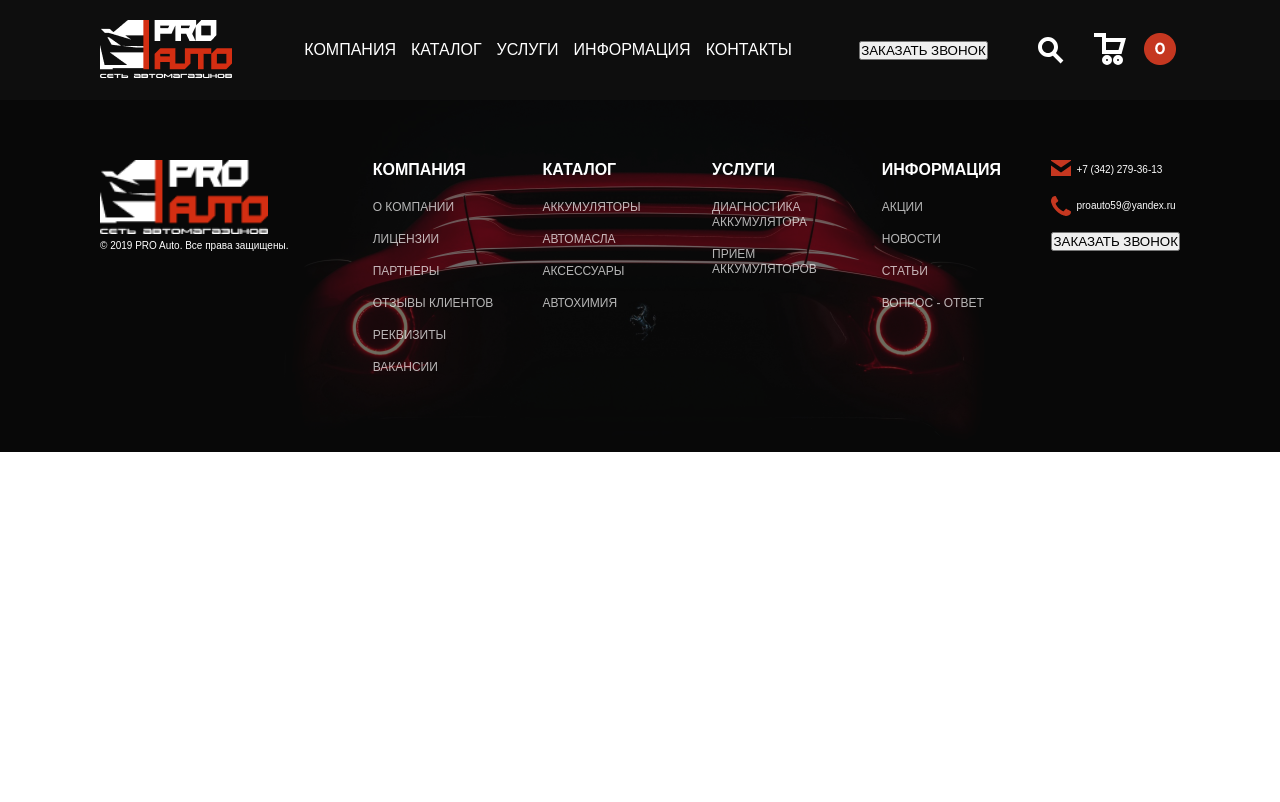
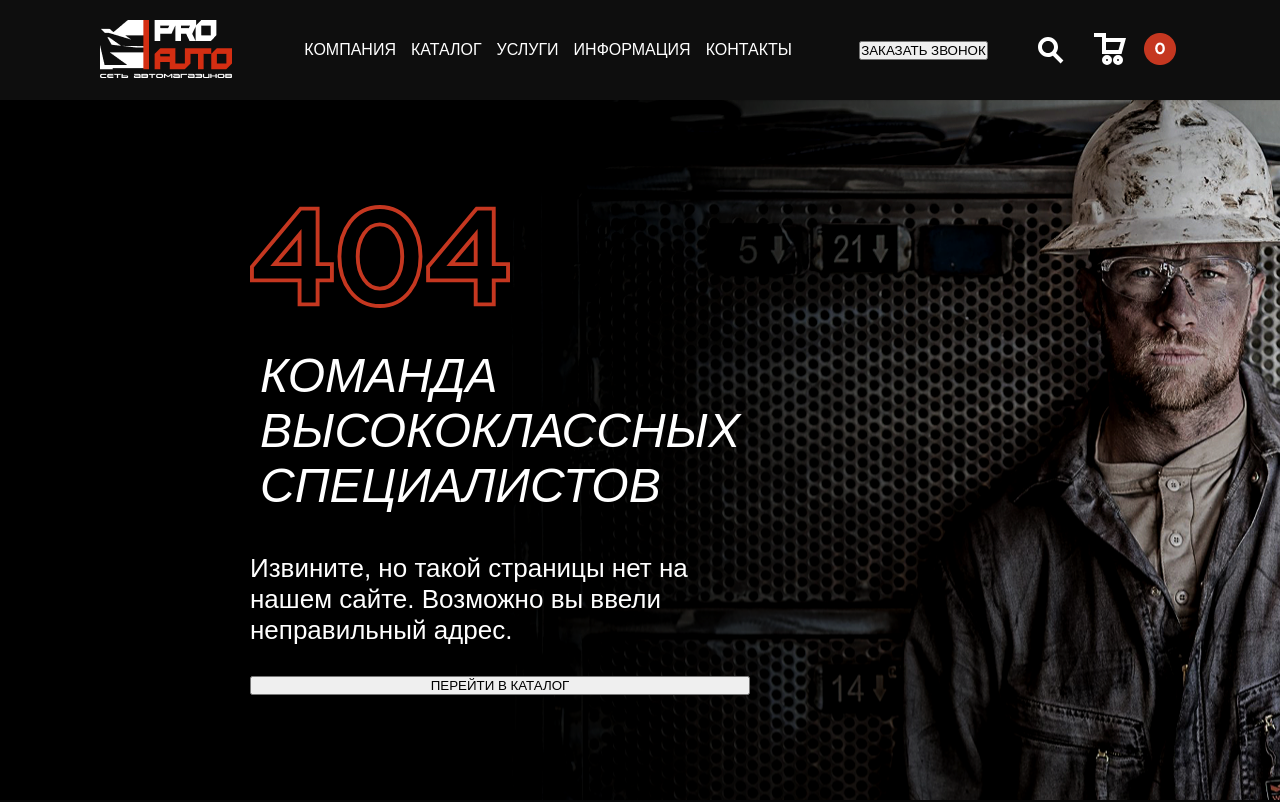
Before and after one commit to NextTechUZ/Autozone-front, a React (Create React App) app: page /notFound in a window 1280 px wide. Shown: the top 802 px of the page. Built offline with nearby package versions, Linux system fonts and the light colour scheme; a web font is replaced by a local one.

Commit message:
feat: not found page

```diff
--- a/src/components/Subtitle/index.js
+++ b/src/components/Subtitle/index.js
@@ -1,23 +1,36 @@
 import styles from "./index.module.scss";
 
 function Subtitle({
-  align,
+  textAlign = "center",
   children,
   color = "var(--color-brand--2)",
   size = "2.6rem",
-  capitalize,
+  margin = "0",
+  maxWidth = "",
 }) {
   return (
-    <p
+    <div
       style={{
-        color: color,
-        size: size,
-        textAlign: align === "center" ? "center" : "left",
+        justifyContent:
+          (textAlign === "center" && "center") ||
+          (textAlign === "left" && "left") ||
+          (textAlign === "right" && "right"),
       }}
-      className={styles.subtitle}
+      className={styles.wrapper}
     >
-      {children}
-    </p>
+      <p
+        style={{
+          color: color,
+          fontSize: size,
+          textAlign: textAlign,
+          margin: margin,
+          maxWidth: maxWidth,
+        }}
+        className={styles.subtitle}
+      >
+        {children}
+      </p>
+    </div>
   );
 }
 
--- a/src/components/Subtitle/index.module.scss
+++ b/src/components/Subtitle/index.module.scss
@@ -1,10 +1,8 @@
-.subtitle {
-  font-size: 2.4rem;
-  text-align: center;
-  font-style: normal;
-  font-weight: 500;
-  line-height: normal;
-  max-width: 800px;
-  margin: 0 auto;
-  padding: 2rem;
+.wrapper {
+  display: flex;
+  .subtitle {
+    font-style: normal;
+    font-weight: 500;
+    line-height: normal;
+  }
 }
--- a/src/components/Title/index.js
+++ b/src/components/Title/index.js
@@ -7,6 +7,8 @@ function Title({
   size = "3.6rem",
   textAlign = "center",
   margin = "0",
+  fontStyle = "normal",
+  fontWeight = "400",
 }) {
   return (
     <div
@@ -25,6 +27,8 @@ function Title({
           borderBottom: outline ? "4px solid var(--color-brand--1)" : "",
           textAlign: textAlign,
           margin: margin,
+          fontStyle: fontStyle,
+          fontWeight: fontWeight,
         }}
       >
         {children}
--- a/src/components/Title/index.module.scss
+++ b/src/components/Title/index.module.scss
@@ -3,10 +3,7 @@
 
   h1 {
     color: var(--color-brand--2);
-    text-align: center;
-    font-size: 0.5rem;
-    font-style: normal;
-    font-weight: 700;
+
     line-height: normal;
     text-transform: uppercase;
     width: max-content;
--- a/src/components/section/Directory/index.js
+++ b/src/components/section/Directory/index.js
@@ -5,10 +5,10 @@ import styles from "./index.module.scss";
 function Directory({ data, title, subtitle }) {
   return (
     <div className={styles.wrapper}>
-      <Title textAlign="center" size="4.8rem" outline>
+      <Title textAlign="center" outline>
         {title}
       </Title>
-      <Subtitle textAlign="right">{subtitle}</Subtitle>
+      <Subtitle uppercase={true}>{subtitle}</Subtitle>
       <div className={styles.directory}>
         {data?.map(({ id, imgUrl, title }) => (
           <ImgCard key={id} imgUrl={imgUrl} title={title} />
--- a/src/components/section/Showcase/index.js
+++ b/src/components/section/Showcase/index.js
@@ -6,33 +6,9 @@ import "swiper/css/pagination";
 import "swiper/css/effect-fade";
 
 import styles from "./index.module.scss";
+import Subtitle from "../../Subtitle";
 
-import ShowcaseImg1 from "../../../img/showcaseBg1.png";
-import ShowcaseImg2 from "../../../img/showcaseBg2.png";
-import ShowcaseImg3 from "../../../img/showcaseBg3.png";
-
-const data = [
-  {
-    id: 1,
-    bgImg: ShowcaseImg1,
-    title: "КОМАНДА ВЫСОКОКЛАССНЫХ СПЕЦИАЛИСТОВ",
-    buttonTitle: "ПЕРЕЙТИ В КАТАЛОГ",
-  },
-  {
-    id: 2,
-    bgImg: ShowcaseImg2,
-    title: "ЗАБОТЛИВЫЙ СЕРВИС И СВОЕВРЕВЕННАЯ ИНФОРМАЦИЯ",
-    buttonTitle: "ПЕРЕЙТИ В КАТАЛОГ",
-  },
-  {
-    id: 3,
-    bgImg: ShowcaseImg3,
-    title: "БУДЬТЕ НА СВЯЗИ С КОМАНДОЙ PRO AUTO",
-    buttonTitle: "ПЕРЕЙТИ В КАТАЛОГ",
-  },
-];
-
-function Showcase() {
+function Showcase({ subtitle, notFoundImg, data, titleMargin }) {
   return (
     <div>
       <Swiper
@@ -49,21 +25,30 @@ function Showcase() {
         effect="fade"
       >
         {data.map(({ id, title, buttonTitle, bgImg }) => (
-          <SwiperSlide key={id}>
-            <div
-              style={{
-                backgroundImage: `url(${bgImg})`,
-              }}
-              className={styles["showcase-item"]}
-            >
+          <SwiperSlide
+            style={{
+              padding: "0 250px",
+              backgroundImage: `url(${bgImg})`,
+            }}
+            key={id}
+          >
+            <div className={styles["showcase-item"]}>
+              <img src={notFoundImg} alt="" />
               <Title
+                fontStyle="italic"
                 maxWidth="550px"
-                margin="15rem 0 5rem"
+                size="4.8rem"
+                margin={titleMargin}
                 textAlign="left"
                 color="#fff"
               >
                 {title}
               </Title>
+              {subtitle && (
+                <Subtitle maxWidth="60rem" textAlign="left" color="#fff">
+                  {subtitle}
+                </Subtitle>
+              )}
               <button>{buttonTitle}</button>
             </div>
           </SwiperSlide>
--- a/src/components/section/Showcase/index.module.scss
+++ b/src/components/section/Showcase/index.module.scss
@@ -1,15 +1,14 @@
 .showcase-item {
-  height: calc(100vh - 107.5px);
+  height: calc(100vh - 100.5px);
   background-position: center;
   background-size: cover;
-  padding: 50px 250px;
-  h1 {
-    color: #fff;
+  display: flex;
+  flex-direction: column;
+  justify-content: center;
+  gap: 3rem;
+  max-width: 500px;
 
-    font-size: 4.8rem;
-    font-style: italic;
-    font-weight: 400;
-    line-height: normal;
-    max-width: 570px;
+  img {
+    width: 26rem;
   }
 }
--- a/src/pages/CategoryPage/index.js
+++ b/src/pages/CategoryPage/index.js
@@ -2,10 +2,36 @@ import React from "react";
 
 import Directory from "../../components/section/Directory";
 import Showcase from "../../components/section/Showcase";
+import ShowcaseImg1 from "../../img/showcaseBg1.png";
+import ShowcaseImg2 from "../../img/showcaseBg2.png";
+import ShowcaseImg3 from "../../img/showcaseBg3.png";
+
+const showcaseDAta = [
+  {
+    id: 1,
+    bgImg: ShowcaseImg1,
+    title: "КОМАНДА ВЫСОКОКЛАССНЫХ СПЕЦИАЛИСТОВ",
+    buttonTitle: "ПЕРЕЙТИ В КАТАЛОГ",
+    subtitle:
+      "Извините, но такой страницы нет на нашем сайте. Возможно вы ввели неправильный адрес.",
+  },
+  {
+    id: 2,
+    bgImg: ShowcaseImg2,
+    title: "ЗАБОТЛИВЫЙ СЕРВИС И СВОЕВРЕВЕННАЯ ИНФОРМАЦИЯ",
+    buttonTitle: "ПЕРЕЙТИ В КАТАЛОГ",
+  },
+  {
+    id: 3,
+    bgImg: ShowcaseImg3,
+    title: "БУДЬТЕ НА СВЯЗИ С КОМАНДОЙ PRO AUTO",
+    buttonTitle: "ПЕРЕЙТИ В КАТАЛОГ",
+  },
+];
 function CategoryPage() {
   return (
     <div className="">
-      <Showcase />
+      <Showcase titleMargin="0 0 3rem" data={showcaseDAta} />
       <Directory
         subtitle="Мы предлагаем лучшие цены на продукцию!"
         title="КАТАЛОГ"
--- /dev/null
+++ b/src/pages/NotFoundPage/index.js
@@ -0,0 +1,28 @@
+import Showcase from "../../components/section/Showcase";
+import styles from "./index.module.scss";
+
+import ShowcaseImg1 from "../../img/notfound.png";
+import notfound from "../../img/404.svg";
+
+const data = [
+  {
+    id: 1,
+    bgImg: ShowcaseImg1,
+    title: "КОМАНДА ВЫСОКОКЛАССНЫХ СПЕЦИАЛИСТОВ",
+    buttonTitle: "ПЕРЕЙТИ В КАТАЛОГ",
+  },
+];
+
+function NotFoundPage() {
+  return (
+    <div className={styles["not__found--page"]}>
+      <Showcase
+        notFoundImg={notfound}
+        subtitle="Извините, но такой страницы нет на нашем сайте. Возможно вы ввели неправильный адрес."
+        data={data}
+      />
+    </div>
+  );
+}
+
+export default NotFoundPage;
--- a/src/pages/routeConfig.js
+++ b/src/pages/routeConfig.js
@@ -1,19 +1,11 @@
 import CategoryPage from "./CategoryPage";
 import HomePage from "./HomePage";
+import NotFoundPage from "./NotFoundPage";
 import ProductsPage from "./ProductsPage";
 
-
 export const routes = [
-    {id:1,
-        path:"/",
-        element: <HomePage/>
-    },
-    {id:2,
-        path:"/category",
-        element: <CategoryPage/>
-    },
-    {id:3,
-        path:"/products",
-        element: <ProductsPage/>
-    },
-]
+  { id: 1, path: "/", element: <HomePage /> },
+  { id: 2, path: "/category", element: <CategoryPage /> },
+  { id: 3, path: "/products", element: <ProductsPage /> },
+  { id: 4, path: "/notFound", element: <NotFoundPage /> },
+];
```
Also changed, not shown: src/img/404.svg (added), src/img/notfound.png (added), src/pages/NotFoundPage/index.module.scss (added).
